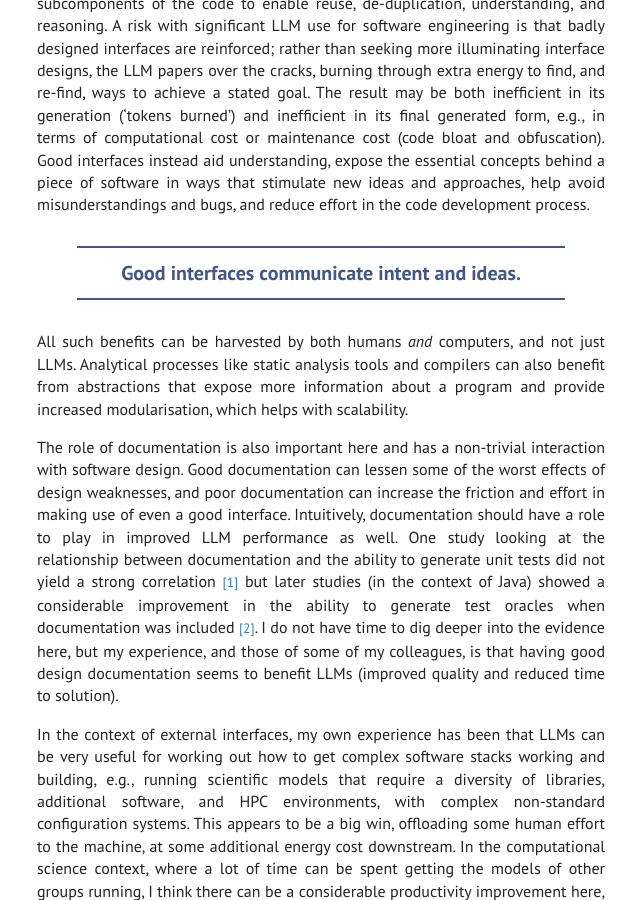
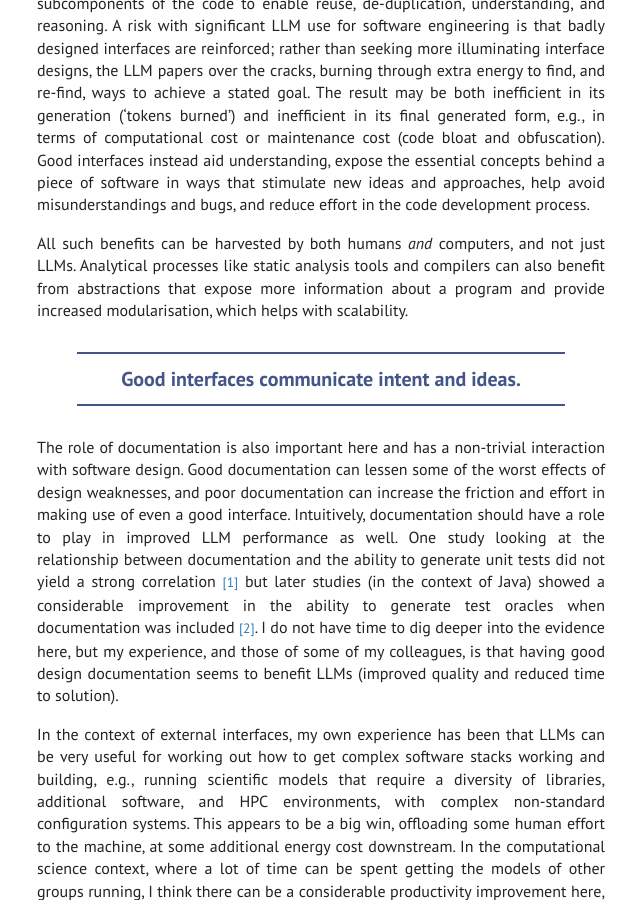
Before and after one commit to dorchard/dorchard.github.io, a Jekyll site: the page built from _blog/2026-11-03-on-interfaces-and-llms.md, in a window 1280 px wide and 900 px high, scrolled down 433 px. Shown: the whole window, without its empty margins (319-959 px from the left). Built offline with Jekyll 4.4.1, drawn with Linux system fonts in a browser that asks for light colours; comment, search, counter and statistics services are not loaded.

Commit message:
move box

```diff
--- a/_blog/2026-11-03-on-interfaces-and-llms.md
+++ b/_blog/2026-11-03-on-interfaces-and-llms.md
@@ -27,13 +27,15 @@ software in ways that stimulate new ideas and approaches, help avoid
 misunderstandings and bugs, and reduce effort in the code development
 process.
 
-<p class="callout">Good interfaces communicate intent and ideas.</p>
-
 All such benefits can be harvested by both humans *and*
 computers, and not just LLMs. Analytical processes like static
 analysis tools and compilers can also benefit from abstractions that
 expose more information about a program and provide increased
 modularisation, which helps with scalability.
+
+
+<p class="callout">Good interfaces communicate intent and ideas.</p>
+
 
 The role of documentation is also important here and has a non-trivial
 interaction with software design. Good documentation can lessen some
```
